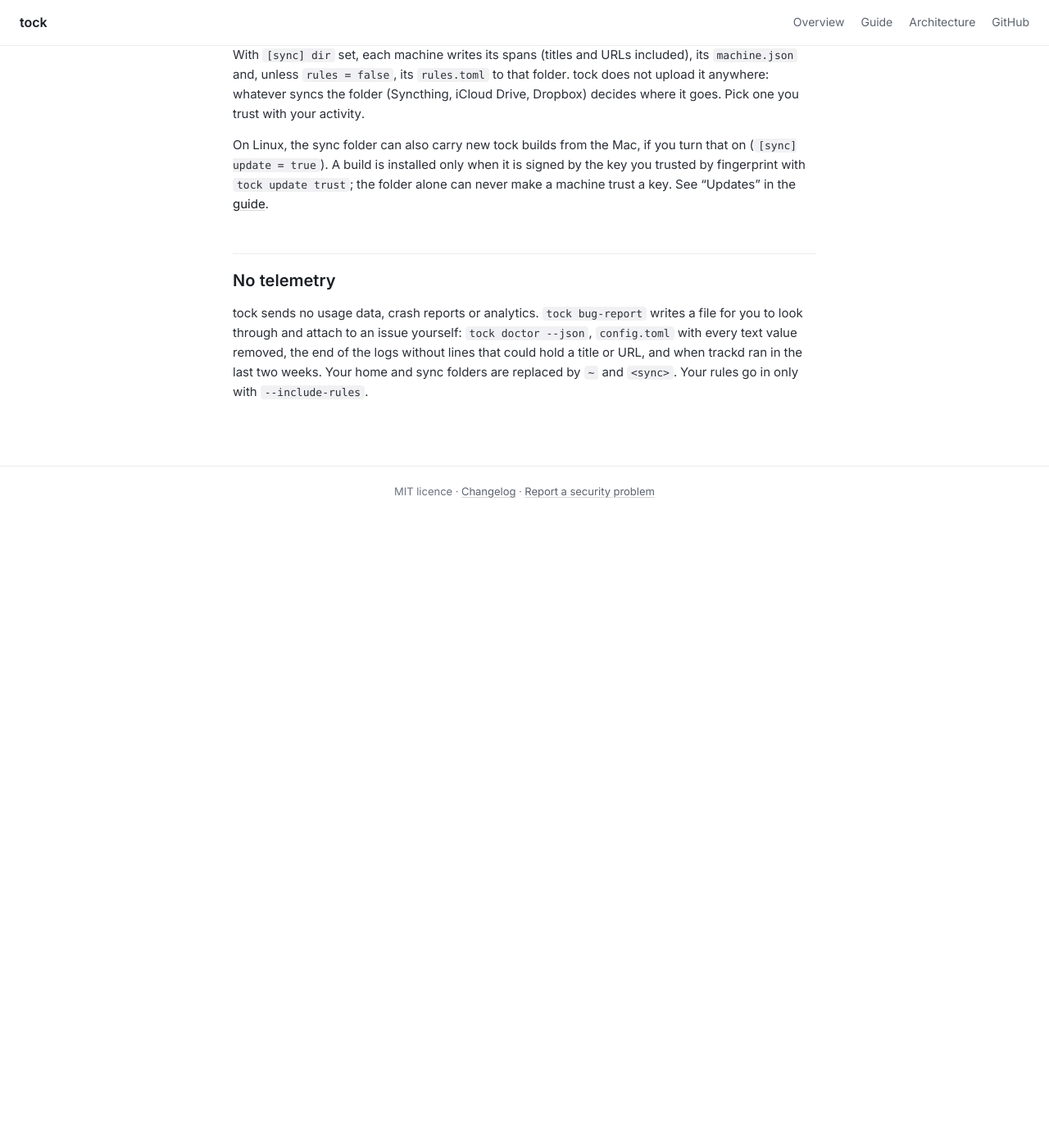
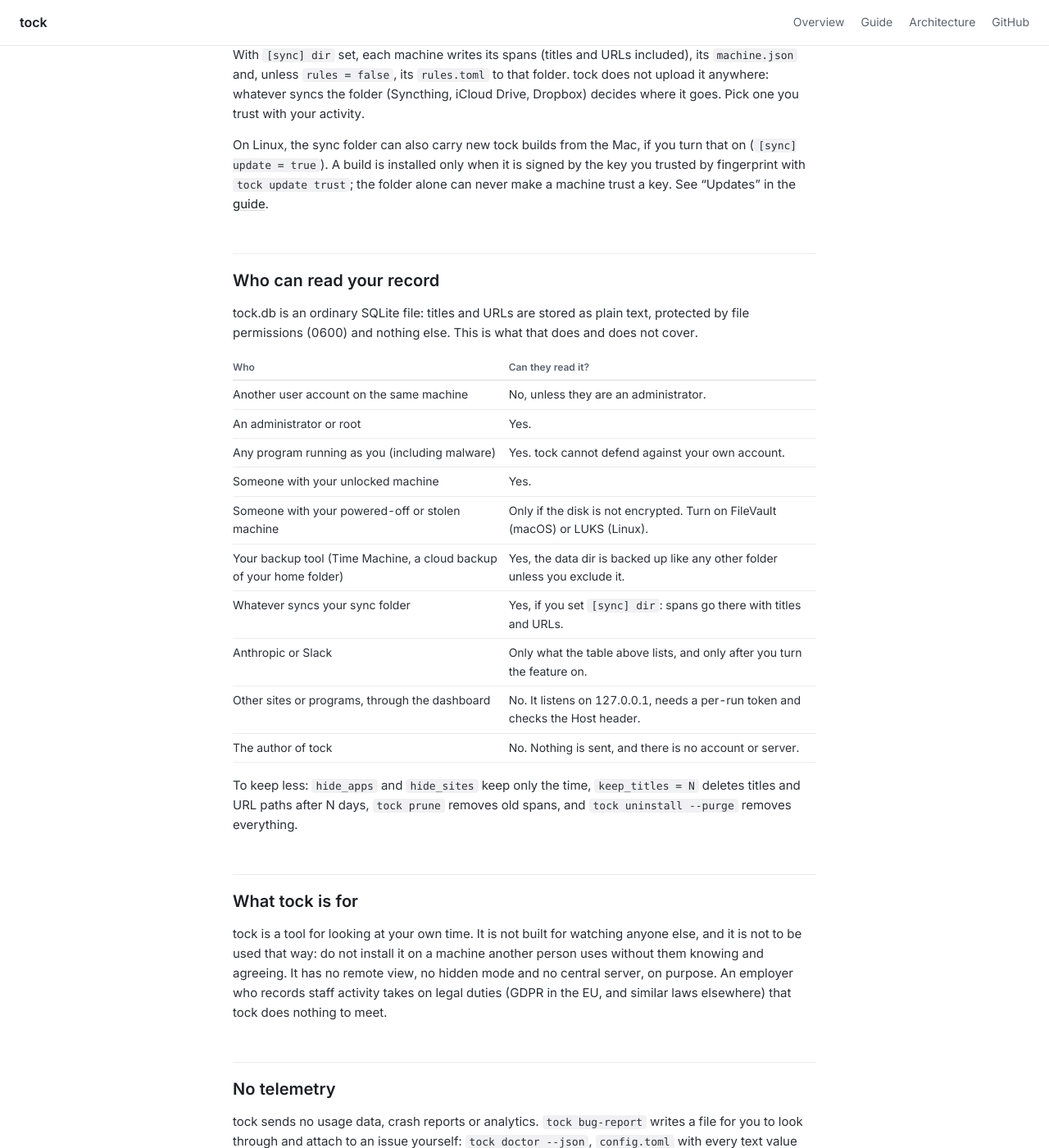
Before and after one commit to confuserdotcom/tock, a Jekyll site: the page built from docs/privacy.md, in a window 1280 px wide and 1400 px high, scrolled down 2221 px. Shown: the whole window at 82% size. Built offline with Jekyll 4.4.1, drawn with Linux system fonts in a browser that asks for light colours; our own code applies the rules of GitHub Pages for plain Markdown files; before the commit the page ends 2851 px from its top, so only the background shows below that.

Commit message:
privacy: who can read the record, and what tock is for

```diff
--- a/docs/privacy.md
+++ b/docs/privacy.md
@@ -101,6 +101,38 @@ it is signed by the key you trusted by fingerprint with `tock update
 trust`; the folder alone can never make a machine trust a key. See
 "Updates" in the [guide](guide.md).
 
+## Who can read your record
+
+tock.db is an ordinary SQLite file: titles and URLs are stored as plain
+text, protected by file permissions (0600) and nothing else. This is what
+that does and does not cover.
+
+| Who | Can they read it? |
+|---|---|
+| Another user account on the same machine | No, unless they are an administrator. |
+| An administrator or root | Yes. |
+| Any program running as you (including malware) | Yes. tock cannot defend against your own account. |
+| Someone with your unlocked machine | Yes. |
+| Someone with your powered-off or stolen machine | Only if the disk is not encrypted. Turn on FileVault (macOS) or LUKS (Linux). |
+| Your backup tool (Time Machine, a cloud backup of your home folder) | Yes, the data dir is backed up like any other folder unless you exclude it. |
+| Whatever syncs your sync folder | Yes, if you set `[sync] dir`: spans go there with titles and URLs. |
+| Anthropic or Slack | Only what the table above lists, and only after you turn the feature on. |
+| Other sites or programs, through the dashboard | No. It listens on 127.0.0.1, needs a per-run token and checks the Host header. |
+| The author of tock | No. Nothing is sent, and there is no account or server. |
+
+To keep less: `hide_apps` and `hide_sites` keep only the time,
+`keep_titles = N` deletes titles and URL paths after N days, `tock prune`
+removes old spans, and `tock uninstall --purge` removes everything.
+
+## What tock is for
+
+tock is a tool for looking at your own time. It is not built for watching
+anyone else, and it is not to be used that way: do not install it on a
+machine another person uses without them knowing and agreeing. It has no
+remote view, no hidden mode and no central server, on purpose. An employer
+who records staff activity takes on legal duties (GDPR in the EU, and
+similar laws elsewhere) that tock does nothing to meet.
+
 ## No telemetry
 
 tock sends no usage data, crash reports or analytics. `tock bug-report`
```
